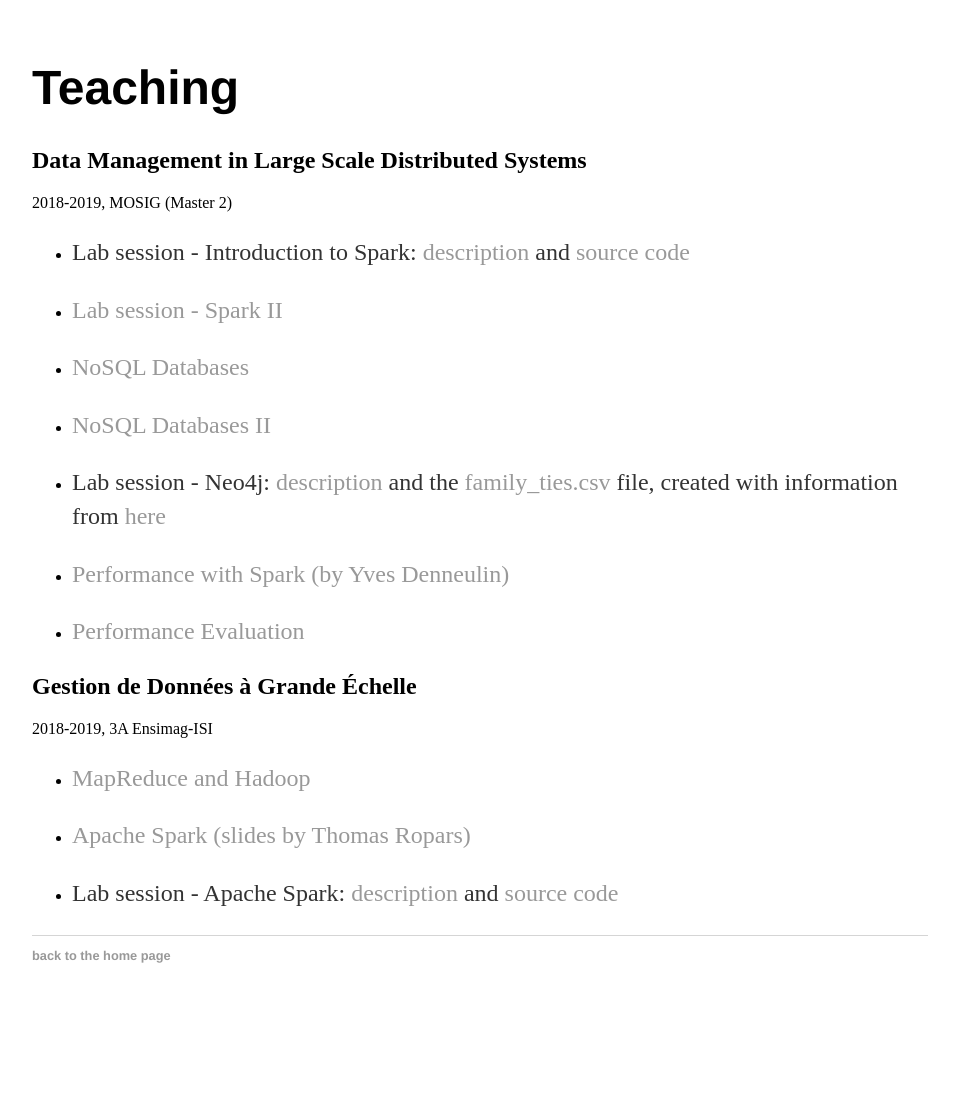
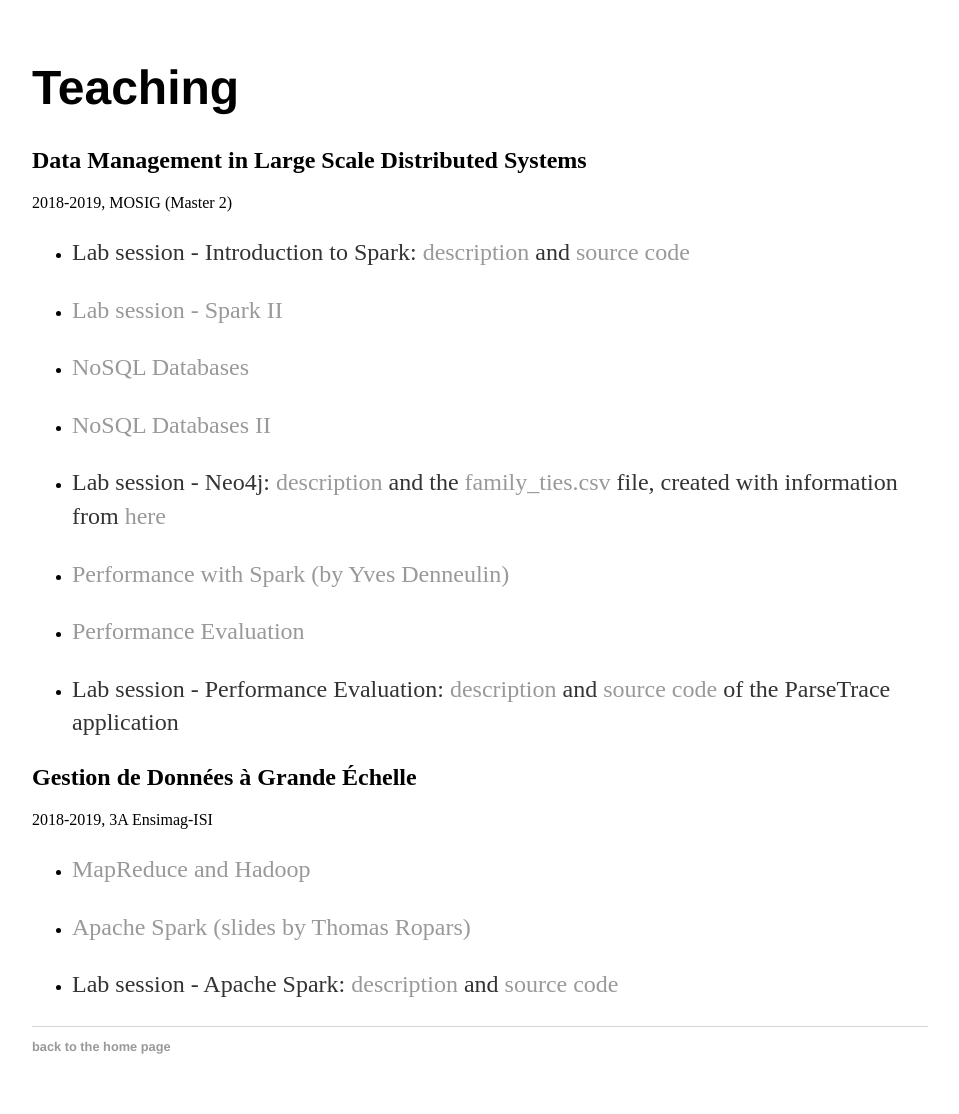
Before and after one commit to francielizanon/francielizanon, a Jekyll site: the page teaching/index.html, which Jekyll copies as it is, in a window 1280 px wide. Shown: the whole page, without its empty margins (160-1119 px from the left). Built offline with Jekyll 4.4.1, drawn with Linux system fonts in a browser that asks for light colours; before the commit the page ends 1023 px from its top, so only the background shows below that.

Commit message:
add today's lab session description

```diff
--- a/teaching/index.html
+++ b/teaching/index.html
@@ -38,6 +38,9 @@
 <li>
 <p><a href="slides/LSDM-8-performanceeval.pdf">Performance Evaluation</a></p>
 </li>
+<li>
+<p>Lab session - Performance Evaluation: <a href="TP/LSDM-lab-perf-eval.pdf">description</a> and <a href="TP/sdumont.tgz">source code</a> of the ParseTrace application</p>
+</li>
 </ul>
 <h2>Gestion de Données à Grande Échelle</h2>
 
```
